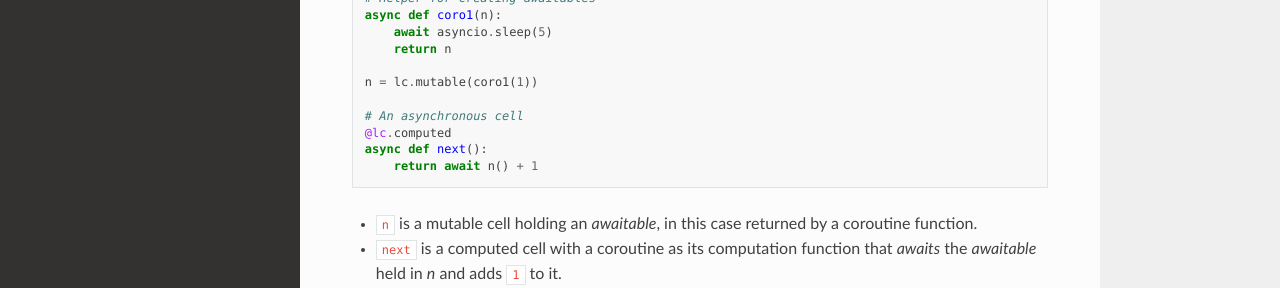
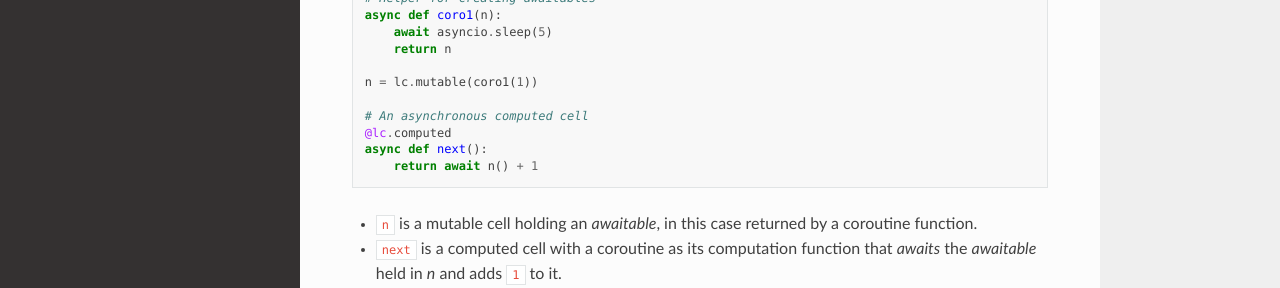
Before and after one commit to alex-gutev/live_cells_py, a Sphinx documentation site: the page built from docs/basics/asyncio.rst, in a window 1280 px wide and 900 px high. Shown: the part 434-722 px from the top of the window. Built offline with Sphinx 7.4.7 and the Read the Docs theme 3.1.0, drawn with Linux system fonts in a browser that asks for light colours.

Commit message:
Clarify inline comments in async cells documentation.

```diff
--- a/docs/basics/asyncio.rst
+++ b/docs/basics/asyncio.rst
@@ -24,7 +24,7 @@ define a computed cell with an ``async`` computation function.
 
    n = lc.mutable(coro1(1))
 
-   # An asynchronous cell
+   # An asynchronous computed cell
    @lc.computed
    async def next():
        return await n() + 1
```
